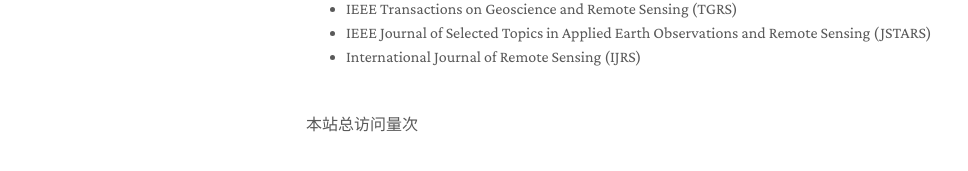
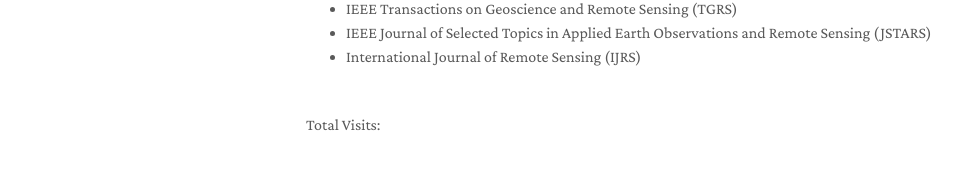
Before and after one commit to Margin1996/WHUlwb.github.io, a Jekyll site: the page built from index.md, in a window 1280 px wide and 900 px high, scrolled down 1252 px. Shown: the part 713-884 px from the top of the window, without its empty margins (164-1132 px from the left). Built offline with Jekyll 4.4.1, drawn with Linux system fonts in a browser that asks for light colours; nearby versions of some CDN libraries; comment, search, counter and statistics services are not loaded; a style sheet for code colours, icons or effects is not loaded; our own code applies the rules of GitHub Pages for plain Markdown files.

Commit message:
Update homepage.html

```diff
--- a/_layouts/homepage.html
+++ b/_layouts/homepage.html
@@ -101,7 +101,7 @@
 
       {% if site.enable_footnote %}
       <script async src="//busuanzi.ibruce.info/busuanzi/2.3/busuanzi.pure.mini.js"></script>
-      <span id="busuanzi_container_site_pv">本站总访问量<span id="busuanzi_value_site_pv"></span>次</span>
+      <span id="busuanzi_container_site_pv">Total Visits: <span id="busuanzi_value_site_pv"></span></span>
       {% endif %}
 
       </section>
```
